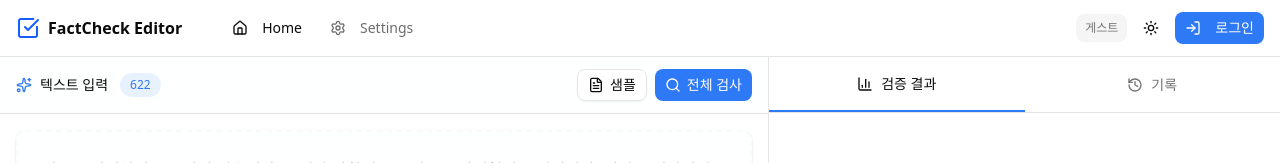
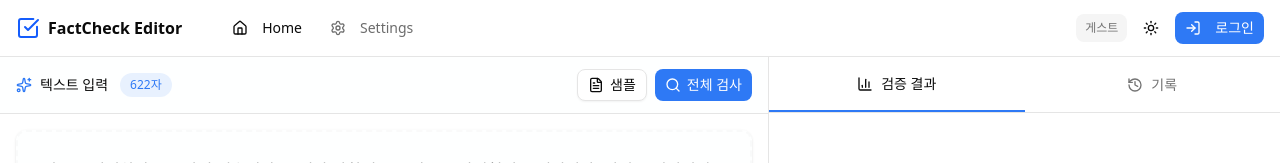
Before and after one commit to RT-Fact/RT-Fact-FE, a React (Vite) app: page / in a window 1280 px wide. Both pictures are taken after a click on the button "샘플". Shown: the top 163 px of the page. Built offline with nearby package versions, Linux system fonts and the light colour scheme.

Commit message:
style: 글자수 표시 주석 처리

```diff
--- a/src/components/Editor/EditorSection.tsx
+++ b/src/components/Editor/EditorSection.tsx
@@ -55,7 +55,8 @@ const EditorSection = ({
           </div>
           {text.length > 0 && (
             <span className="rounded-full bg-primary/10 px-2.5 py-1 text-xs font-medium text-primary">
-              {text.length.toLocaleString()}
+              {/* 아래는 총 글자 수를 지정하는 문구이므로 "자" 삭제하지 말 것 */}
+              {text.length.toLocaleString()}자
             </span>
           )}
         </div>
```
